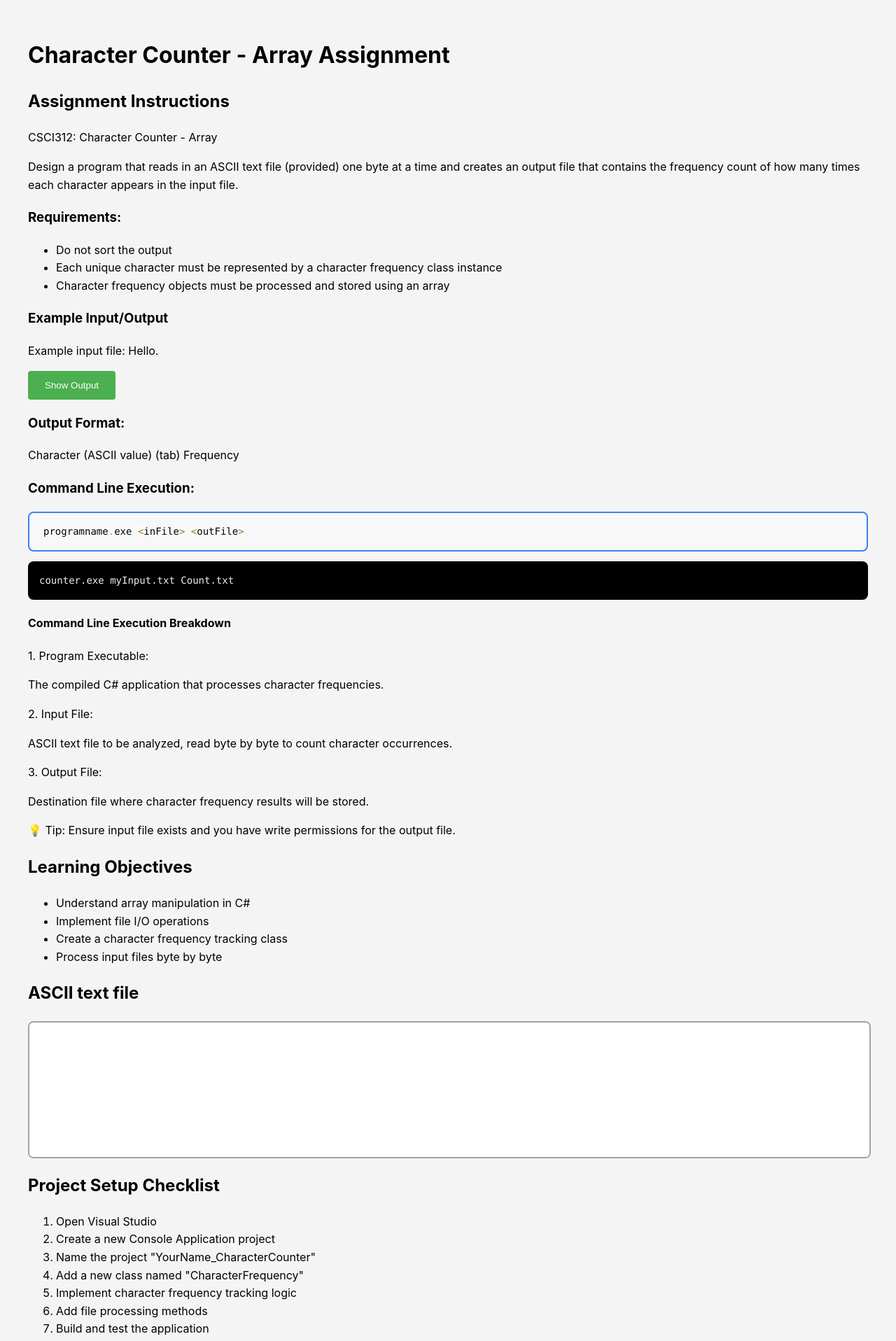
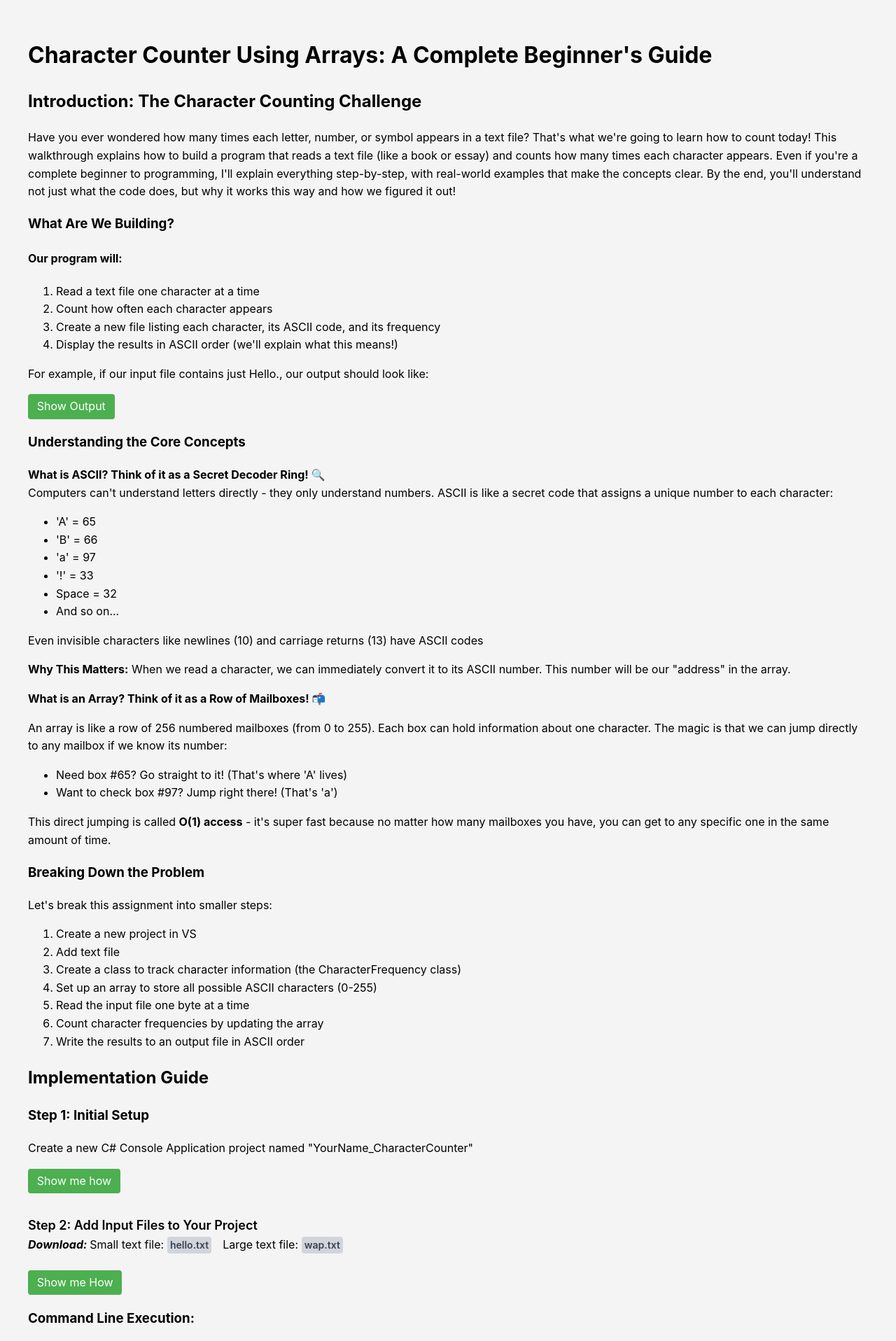
Before and after one commit to jengerred/C-Sharp-Character-Counter---Array, a Next.js app: page / in a window 1280 px wide. Shown: the top 1916 px of the page at 70% size. Built offline with nearby package versions, Linux system fonts and the light colour scheme; no server answers.

Commit message:
Style: Adjust spacing for download section button

```diff
--- a/src/components/CopyButton.tsx
+++ b/src/components/CopyButton.tsx
@@ -32,10 +32,10 @@ const CopyButton: React.FC<CopyButtonProps> = ({ textToCopy, className }) => {
       onClick={handleCopy}
       disabled={isCopied}
       style={{ backgroundColor: 'transparent', position: 'absolute', top: '0.25rem', right: '0.25rem' }} // Force transparent background and positioning
-      className={`absolute top-1 right-1 bg-transparent p-1.5 rounded duration-150 ${isCopied ? 'text-green-700 cursor-default' : 'text-gray-500 hover:text-gray-700'} ${className || ''}`}
+      className={`absolute top-1 right-1 bg-transparent text-gray-500 hover:text-gray-700 p-1.5 rounded transition-colors duration-150 ${isCopied ? 'text-green-500 opacity-70 cursor-default' : ''} ${className || ''}`}
       aria-label="Copy code to clipboard"
     >
-      {isCopied ? <span style={{ color: '#15803d' /* Tailwind green-700 */ }}>Copied!</span> : (
+      {isCopied ? 'Copied!' : (
         <svg xmlns="http://www.w3.org/2000/svg" width="16" height="16" fill="#6B7280" /* gray-500 */ viewBox="0 0 16 16">
           <path d="M4 1.5H3a2 2 0 0 0-2 2V14a2 2 0 0 0 2 2h10a2 2 0 0 0 2-2V3.5a2 2 0 0 0-2-2h-1v1h1a1 1 0 0 1 1 1V14a1 1 0 0 1-1 1H3a1 1 0 0 1-1-1V3.5a1 1 0 0 1 1-1h1v-1z"/>
           <path d="M9.5 1a.5.5 0 0 1 .5.5v1a.5.5 0 0 1-.5.5h-3a.5.5 0 0 1-.5-.5v-1a.5.5 0 0 1 .5-.5h3zm-3-1A1.5 1.5 0 0 0 5 1.5v1A1.5 1.5 0 0 0 6.5 4h3A1.5 1.5 0 0 0 11 2.5v-1A1.5 1.5 0 0 0 9.5 0h-3z"/>
--- a/src/pages/index.tsx
+++ b/src/pages/index.tsx
@@ -18,6 +18,7 @@ export default function Home() {
   const [characterFrequencies, setCharacterFrequencies] = useState<CharacterFrequency[]>([]);
   const [showCharacterFrequencies, setShowCharacterFrequencies] = useState(false);
   const [showInitialImplementationSteps, setShowInitialImplementationSteps] = useState(false);
+  const [showAddInputFilesSteps, setShowAddInputFilesSteps] = useState(false);
 
   // Effect to highlight code blocks after component mounts/updates
   useEffect(() => {
@@ -155,31 +156,33 @@ export default function Home() {
         }
       `}</style>
       <Head>
-        <title>Character Counter Assignment</title>
+        <title>CCharacter Counter Using Arrays: A Complete Beginner's Guide</title>
       </Head>
 
       <main>
-        <h1 className="text-3xl font-bold mb-6">Character Counter - Array Assignment</h1>
+        <h1 className="text-3xl font-bold mb-6">Character Counter Using Arrays: A Complete Beginner's Guide</h1>
 
         <section className="mb-6">
-          <h2 className="text-2xl font-semibold mb-4">Assignment Instructions</h2>
+          <h2 className="text-2xl font-semibold mb-4">Introduction: The Character Counting Challenge</h2>
           <div className="bg-gray-100 p-4 rounded-lg">
-            <p className="mb-4">CSCI312: Character Counter - Array</p>
-            <p className="mb-4">Design a program that reads in an ASCII text file (provided) one byte at a time and creates an output file that contains the frequency count of how many times each character appears in the input file.</p>
+            <p className="mb-4">Have you ever wondered how many times each letter, number, or symbol appears in a text file? That's what we're going to learn how to count today! This walkthrough explains how to build a program that reads a text file (like a book or essay) and counts how many times each character appears.
+Even if you're a complete beginner to programming, I'll explain everything step-by-step, with real-world examples that make the concepts clear. By the end, you'll understand not just what the code does, but why it works this way and how we figured it out!
+</p>
 
-            <h3 className="font-bold mt-2">Requirements:</h3>
-            <ul className="list-disc list-inside mb-4">
-              <li>Do not sort the output</li>
-              <li>Each unique character must be represented by a character frequency class instance</li>
-              <li>Character frequency objects must be processed and stored using an array</li>
-            </ul>
+            <h3 className="font-bold mt-4">What Are We Building?</h3>
+            <h4 className="font-bold mt-2">Our program will:</h4>
+            <ol className="list-disc list-inside mb-4">
+              <li>Read a text file one character at a time</li>
+              <li>Count how often each character appears</li>
+              <li>Create a new file listing each character, its ASCII code, and its frequency</li>
+              <li>Display the results in ASCII order (we'll explain what this means!)</li>
+            </ol>
+<p>For example, if our input file contains just Hello., our output should look like:</p>
 
-            <h3 className="font-bold mt-2">Example Input/Output</h3>
             <div className="mb-4">
-              <p className="mb-2">Example input file: Hello.</p>
               <button
                 onClick={() => setShowExampleOutput(!showExampleOutput)}
-                className="bg-blue-500 text-white px-4 py-2 rounded hover:bg-blue-600 transition"
+                className="btn-green rounded transition"
               >
                 {showExampleOutput ? 'Hide' : 'Show'} Output
               </button>
@@ -208,10 +211,177 @@ o(111) 1`}
               </div>
             )}
 
-            <h3 className="font-bold mt-2">Output Format:</h3>
-            <p>Character (ASCII value) (tab) Frequency</p>
+            <h3 className="font-bold mt-2">Understanding the Core Concepts</h3>
+            <p><b>What is ASCII? Think of it as a Secret Decoder Ring! 🔍</b><br />
+Computers can't understand letters directly - they only understand numbers. ASCII is like a secret code that assigns a unique number to each character:
+</p>
+            <ul className="list-disc list-inside pl-4 mb-4">
+              <li>'A' = 65</li>
+              <li>'B' = 66</li>
+              <li>'a' = 97</li>
+              <li>'!' = 33</li>
+              <li>Space = 32</li>
+              <li>And so on...</li>
+            </ul>
+            <p className="mb-4">Even invisible characters like newlines (10) and carriage returns (13) have ASCII codes</p>
+            <p className="mb-4"><b>Why This Matters:</b> When we read a character, we can immediately convert it to its ASCII number. This number will be our "address" in the array.</p>
+            <p className="mt-4 mb-2"><b>What is an Array? Think of it as a Row of Mailboxes! 📬</b></p>
+            <p className="mb-2">An array is like a row of 256 numbered mailboxes (from 0 to 255). Each box can hold information about one character. The magic is that we can jump directly to any mailbox if we know its number:</p>
+            <ul className="list-disc list-inside pl-4 mb-2">
+              <li>Need box #65? Go straight to it! (That's where 'A' lives)</li>
+              <li>Want to check box #97? Jump right there! (That's 'a')</li>
+            </ul>
+            <p className="mb-4">This direct jumping is called <b>O(1) access</b> - it's super fast because no matter how many mailboxes you have, you can get to any specific one in the same amount of time.</p>
+
+            <h3 className="font-bold mt-4">Breaking Down the Problem</h3>
+            <p className="mb-2">Let's break this assignment into smaller steps:</p>
+            <ol className="list-decimal list-inside pl-4 mb-4">
+              <li>Create a new project in VS</li>
+              <li>Add text file</li>
+              <li>Create a class to track character information (the CharacterFrequency class)</li>
+              <li>Set up an array to store all possible ASCII characters (0-255)</li>
+              <li>Read the input file one byte at a time</li>
+              <li>Count character frequencies by updating the array</li>
+              <li>Write the results to an output file in ASCII order</li>
+            </ol>
+
+        <section className="mt-8">
+          <h2 className="text-2xl font-semibold mb-4">Implementation Guide</h2>
+          <h3 className="text-xl font-semibold mb-4">Step 1: Initial Setup</h3>
+          <p>Create a new C# Console Application project named "YourName_CharacterCounter"</p>
+          <button
+            onClick={() => setShowInitialImplementationSteps(!showInitialImplementationSteps)}
+            className="btn-green text-sm my-3 inline-block transition rounded-md"
+          >
+            {showInitialImplementationSteps ? 'Hide Step 1 Details' : 'Show me how'}
+          </button>
+          <div className="space-y-6">
+  {showInitialImplementationSteps && (
+    <>
+
+            <div>
+              <h3 className="text-xl font-semibold mb-4">Step 1: Open <a href="https://visualstudio.microsoft.com/" target="_blank" className="text-blue-600 hover:text-blue-800 transition-colors duration-300">Visual Studio</a></h3>
+              <div className="flex flex-col md:flex-row items-center space-y-4 md:space-y-0 md:space-x-6">
+                <div className="w-full md:w-1/2">
+                    <p>Click "Create a new project"</p>
+                    <div className="w-full md:w-1/2 p-2 bg-gray-100">
+                  <img
+                    src={'/images/visual-studio-platform.png'}
+                    alt="Visual Studio Platform"
+                    style={{
+                      display: 'block',
+                      width: '100%',
+                      maxWidth: '800px',
+                      height: 'auto',
+                      maxHeight: '600px'
+                    }}
+                    className="mx-auto object-contain rounded-lg shadow-lg border border-gray-200"
+                  />
+
+                </div>
+
+                </div>
+
+              </div>
+              </div>
+              <div>
+              <h3 className="text-xl font-semibold mb-4">Step 2: Create Console Application Project</h3>
+              <p>Select "C# Console Application"</p>
+
+                  <div className="w-full md:w-1/2 p-2 bg-gray-100">
+                <img
+                  src={'/images/vs-console-app.png'}
+                  alt="Visual Studio Console App Selection"
+                  style={{
+                    display: 'block',
+                    width: '100%',
+                    maxWidth: '800px',
+                    height: 'auto',
+                    maxHeight: '600px'
+                  }}
+                  className="mx-auto object-contain rounded-lg shadow-lg border border-gray-200"
+                />
+              </div>
+
+            </div>
+
+            <div>
+              <h3 className="text-xl font-semibold mb-4">Step 3: Name the Project "YourName_CharacterCounter"</h3>
+              <ol className="list-decimal list-inside bg-gray-100 p-4 rounded-lg mb-4">
+                <li>Enter "YourName_CharacterCounter" as project name</li>
+                <li>Choose project location</li>
+                <li>Confirm solution name</li>
+              </ol>
+            </div>
 
 
+    </>
+  )}
+</div>
+
+          {/* Step 2: Add Input Files to Your Project */}
+          <h3 className="page-section-heading">Step 2: Add Input Files to Your Project</h3>
+          {/* Flex layout for download links using gap for spacing */}
+          <div className="flex flex-wrap items-baseline gap-x-3 gap-y-1 my-4">
+            <span><b><i>Download: </i></b></span>
+            <span>Small text file:
+              <button
+                onClick={() => {
+                  const link = document.createElement('a');
+                  link.href = '/hello.txt';
+                  link.setAttribute('download', 'hello.txt');
+                  document.body.appendChild(link);
+                  link.click();
+                  document.body.removeChild(link);
+                }}
+                className="btn-download"
+              >
+                hello.txt
+              </button>
+            </span>
+            <span>Large text file:
+              <button
+                onClick={() => {
+                  const link = document.createElement('a');
+                  link.href = '/wap.txt';
+                  link.setAttribute('download', 'wap.txt');
+                  document.body.appendChild(link);
+                  link.click();
+                  document.body.removeChild(link);
+                }}
+                className="btn-download"
+              >
+                wap.txt
+              </button>
+            </span>
+          </div>
+
+          <button
+            onClick={() => setShowAddInputFilesSteps(!showAddInputFilesSteps)}
+            className="btn-green text-sm mb-3 inline-block transition rounded-md"
+            style={{ marginTop: '1.5rem' }}
+          >
+            {showAddInputFilesSteps ? 'Hide Details' : 'Show me How'}
+          </button>
+          <div className="space-y-2 mt-2">
+            {showAddInputFilesSteps && (
+              <>
+                <p className="font-semibold">Add InputFiles Folder:</p>
+                <ul className="list-disc list-inside pl-4 space-y-1">
+                  <li>Right-click your project in Solution Explorer → Add → New Folder → Name it <code>InputFiles</code>.</li>
+                  <li>Right-click the <code>InputFiles</code> folder → Add → Existing Item → Select your <code>Hello.txt</code> and <code>wap.txt</code> files.</li>
+                </ul>
+                <p className="font-semibold mt-3">Set File Properties:</p>
+                <ul className="list-disc list-inside pl-4 space-y-1">
+                  <li>For each input file (<code>Hello.txt</code>, <code>wap.txt</code>):</li>
+                  <li>Right-click the file → Properties.</li>
+                  <li>Set "Copy to Output Directory" to "Copy always" (so the program can find the files when running).</li>
+                </ul>
+              </>
+            )}
+          </div>
+
+</section>
             <h3 className="font-bold mt-2">Command Line Execution:</h3>
             <pre style={{
               color: '#333',
@@ -355,81 +525,10 @@ programname.exe &lt;inFile&gt; &lt;outFile&gt;
           </div>
         </section>
 
-        <section className="mt-8">
-          <h2 className="text-2xl font-semibold mb-4">Implementation Guide</h2>
-          <h3 className="text-xl font-semibold mb-4">Step 1: Initial Setup</h3>
-          <p>Create a new C# Console Application project named "YourName_CharacterCounter"</p>
-          <button
-            onClick={() => setShowInitialImplementationSteps(!showInitialImplementationSteps)}
-            className="bg-indigo-600 text-white px-4 py-2 rounded-md hover:bg-indigo-700 transition text-sm my-3 inline-block"
-          >
-            {showInitialImplementationSteps ? 'Hide Step 1 Details' : 'Show me how'}
-          </button>
-          <div className="space-y-6">
-  {showInitialImplementationSteps && (
-    <>
-
-            <div>
-              <h3 className="text-xl font-semibold mb-4">Step 1: Open <a href="https://visualstudio.microsoft.com/" target="_blank" className="text-blue-600 hover:text-blue-800 transition-colors duration-300">Visual Studio</a></h3>
-              <div className="flex flex-col md:flex-row items-center space-y-4 md:space-y-0 md:space-x-6">
-                <div className="w-full md:w-1/2">
-                    <p>Click "Create a new project"</p>
-                    <div className="w-full md:w-1/2 p-2 bg-gray-100">
-                  <img
-                    src={'/images/visual-studio-platform.png'}
-                    alt="Visual Studio Platform"
-                    style={{
-                      display: 'block',
-                      width: '100%',
-                      maxWidth: '800px',
-                      height: 'auto',
-                      maxHeight: '600px'
-                    }}
-                    className="mx-auto object-contain rounded-lg shadow-lg border border-gray-200"
-                  />
-
-                </div>
-
-                </div>
-
-              </div>
-              </div>
-              <div>
-              <h3 className="text-xl font-semibold mb-4">Step 2: Create Console Application Project</h3>
-              <p>Select "C# Console Application"</p>
-
-                  <div className="w-full md:w-1/2 p-2 bg-gray-100">
-                <img
-                  src={'/images/vs-console-app.png'}
-                  alt="Visual Studio Console App Selection"
-                  style={{
-                    display: 'block',
-                    width: '100%',
-                    maxWidth: '800px',
-                    height: 'auto',
-                    maxHeight: '600px'
-                  }}
-                  className="mx-auto object-contain rounded-lg shadow-lg border border-gray-200"
-                />
-              </div>
-
-            </div>
-
-            <div>
-              <h3 className="text-xl font-semibold mb-4">Step 3: Name the Project "YourName_CharacterCounter"</h3>
-              <ol className="list-decimal list-inside bg-gray-100 p-4 rounded-lg mb-4">
-                <li>Enter "YourName_CharacterCounter" as project name</li>
-                <li>Choose project location</li>
-                <li>Confirm solution name</li>
-              </ol>
-            </div>
 
 
-    </>
-  )}
-</div>
 
-
+<section className="mt-8">
 <div>
 <h3 className="font-bold mt-2">Step 2: Create CharacterFrequency Class</h3>
 
--- a/src/styles/globals.css
+++ b/src/styles/globals.css
@@ -1,3 +1,7 @@
+@tailwind base;
+@tailwind components;
+@tailwind utilities;
+
 body {
   margin: 0;
   padding: 0;
@@ -88,17 +92,62 @@ textarea {
 }
 
 button {
-  background: #4CAF50;
-  color: white;
-  border: none;
-  padding: 0.8rem 1.5rem;
+  /* Basic reset/sensible defaults - adjust as needed */
+  background: none; /* Remove default background */
+  color: inherit; /* Inherit text color */
+  border: 1px solid #ccc; /* A subtle border */
+  padding: 0.25rem 0.5rem; /* Minimal padding */
   border-radius: 4px;
   cursor: pointer;
-  transition: background 0.3s ease;
+  transition: background 0.2s ease, border-color 0.2s ease;
+  text-align: inherit; /* Inherit text alignment */
+  font: inherit; /* Inherit font styles */
+  /* Remove any other opinionated styles like box-shadow if present */
 }
 
 button:hover {
-  background: #45a049;
+  border-color: #999; /* Darken border on hover */
+  background: #f0f0f0; /* Slight background on hover for feedback */
+}
+
+/* Our new green button class */
+.btn-green {
+  background-color: #4CAF50;
+  color: white;
+  border: none; /* Explicitly no border for these */
+  padding: 0.3rem 0.8rem; /* Further reduced padding */
+  border-radius: 4px; /* Keep consistent radius */
+  cursor: pointer; /* Ensure cursor is pointer */
+  transition: background-color 0.3s ease; /* Smooth transition */
+}
+
+.btn-green:hover {
+  background-color: #45a049;
+}
+
+.btn-download {
+  background-color: #D1D5DB; /* gray-300 */
+  color: #374151; /* gray-700 */
+  padding: 1px 0.25rem; /* py-px px-1 */
+  margin-left: 0.3rem; /* Updated from 0.5rem */
+  margin-right: 1rem; /* Equivalent to mr-4 */
+  font-size: 0.875rem; /* text-sm */
+  font-weight: 600; /* font-semibold */
+  border-radius: 0.25rem; /* rounded */
+  border: none;
+  cursor: pointer;
+  transition: background-color 0.2s ease-in-out;
+}
+
+.btn-download:hover {
+  background-color: #9CA3AF; /* gray-400 for hover */
+}
+
+.page-section-heading {
+  font-size: 1.125rem; /* text-lg, was 1.25rem */
+  font-weight: 600;   /* font-semibold */
+  margin-top: 2rem;   /* 32px */
+  margin-bottom: 0;
 }
 
 .section-navigation {
```
